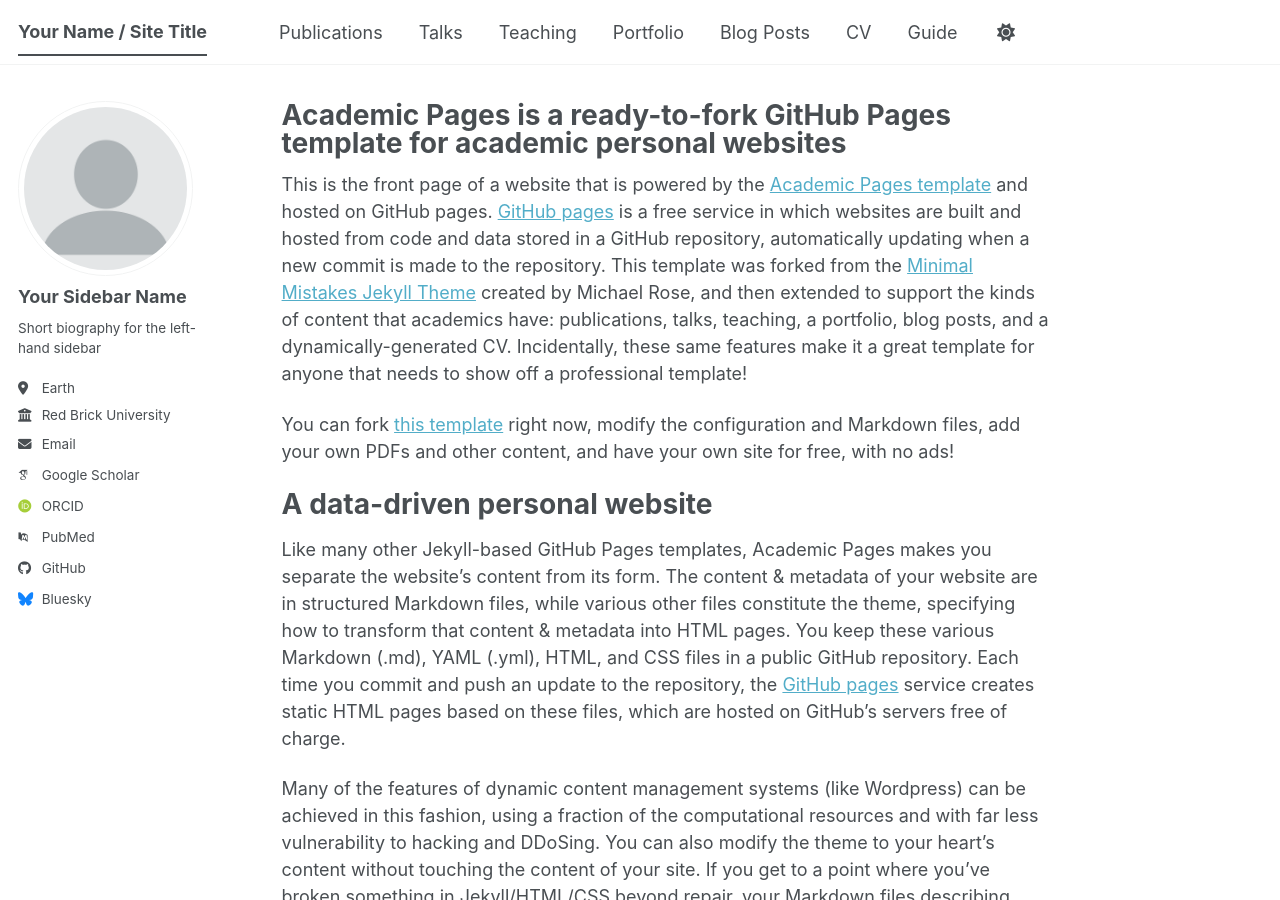
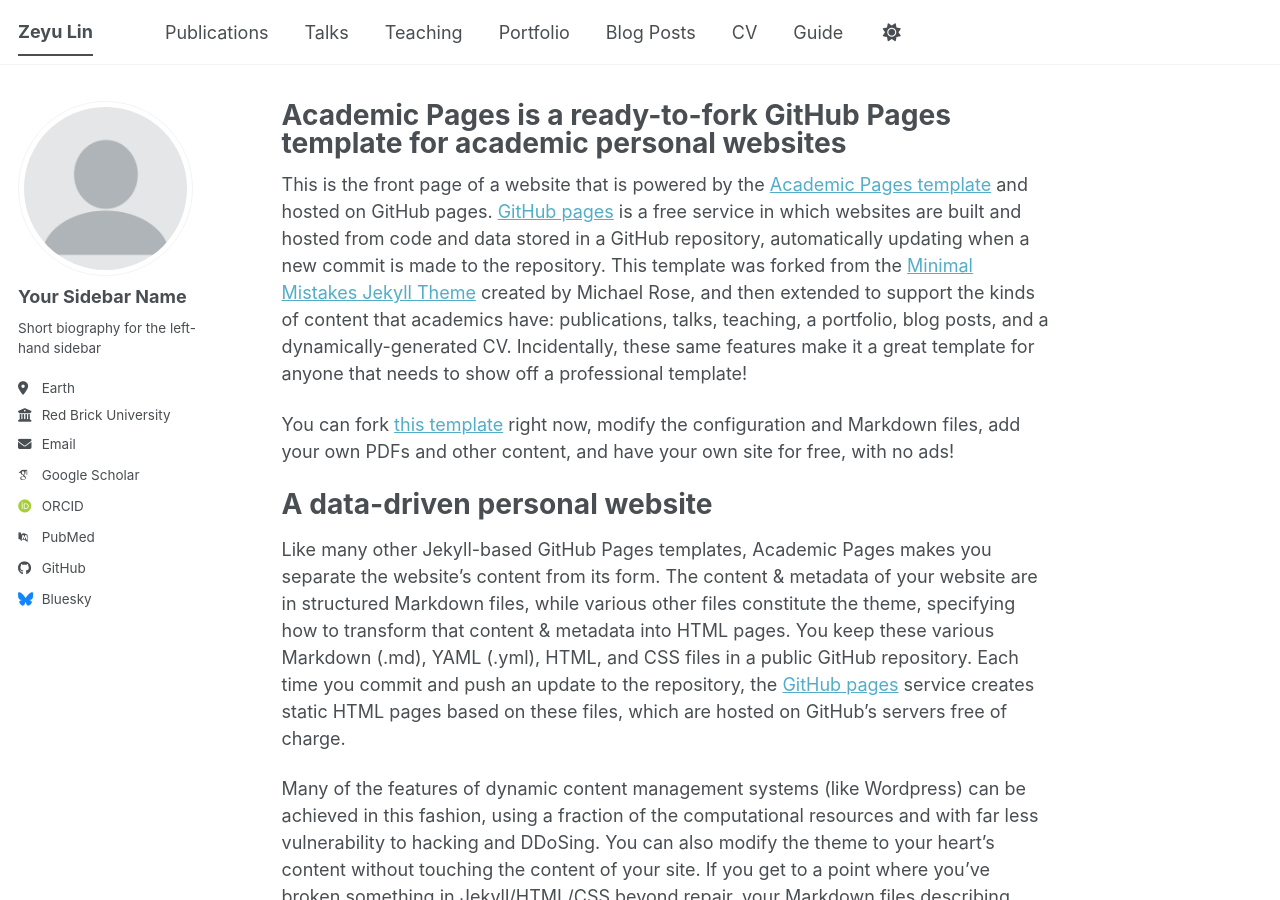
Before and after one commit to LIMYOYO/LIMYOYO.github.io, a Jekyll site: the page built from _pages/about.md, in a window 1280 px wide and 900 px high. Built offline with Jekyll 4.4.1, drawn with Linux system fonts in a browser that asks for light colours; some web fonts are replaced; a script bundle is joined from its source files by our own code; library files that are not in the unit come from our copies; some of the changed lines change nothing that is shown.

Commit message:
Update site title, description, and repository

```diff
--- a/_config.yml
+++ b/_config.yml
@@ -9,14 +9,13 @@
 # Basic Site Settings
 locale                   : "en-US"
 site_theme               : "default" # The available themes options are "default", "air", "sunrise", "mint", "dirt" and "contrast"
-title                    : "Your Name / Site Title"
+title                    : "Zeyu Lin"
 title_separator          : "-"
 name                     : &name "Your Name"
-description              : &description "Your Name's academic portfolio"   # Update this with a general description of your site, this is the default if not overridden by a page
-url                      : https://academicpages.github.io # The base hostname & protocol for your site e.g. "https://[your GitHub username].github.io",
-                                                           # or if you already have some other page hosted on Github then use "https://[your GitHub username].github.io/[Your Repo Name]"
+description              : I study resource allocation and incentive design in on-demand platforms and shared mobility, with emphasis on network competition, dynamic operations, and learning-augmented optimization.
+url                      : "https://LIMYOYO.github.io"
 baseurl                  : "" # the subpath of your site, e.g. "/blog"
-repository               : "academicpages/academicpages.github.io"
+repository               : "LIMYOYO/LIMYOYO.github.io"
 
 # Site Author - The following control what appear as part of the author content on the side bar.
 #               If a field is blank the icon and link will not appear, otherwise it will be shown.
```
